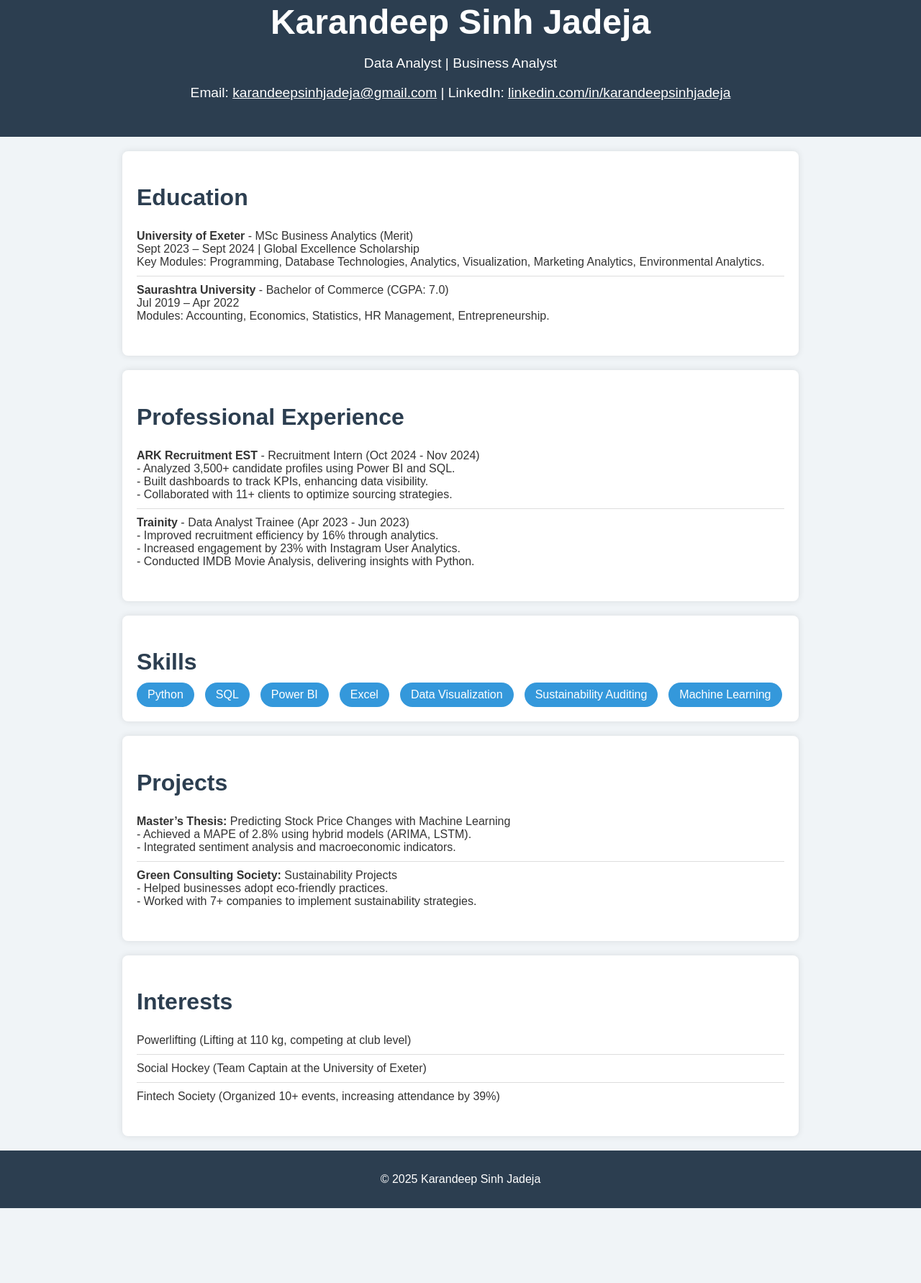
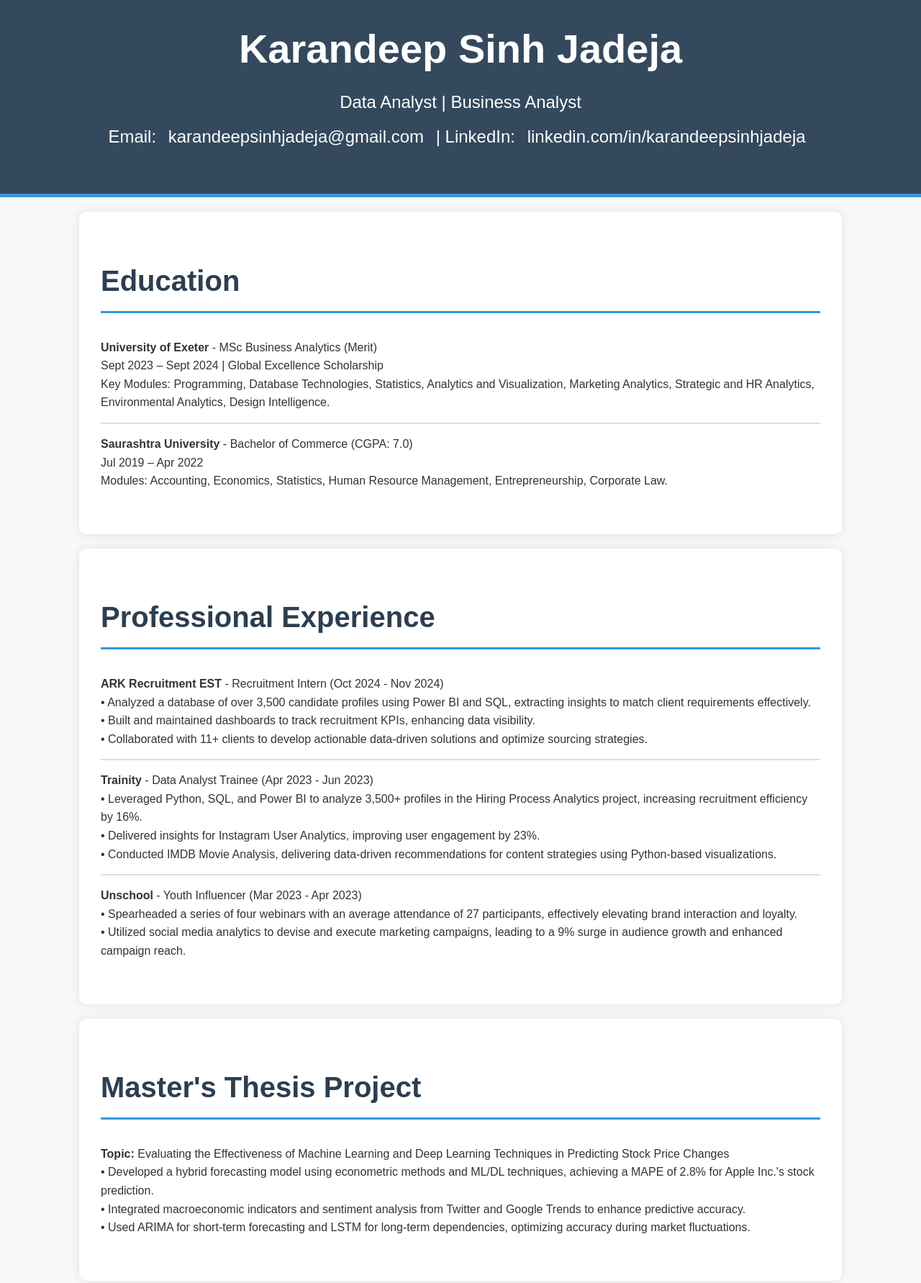
Before and after one commit to KDJadeja0/KDJadeja0.github.io, a plain HTML site: page index.html in a window 1280 px wide. Shown: the part 27-1809 px from the top of the page at 72% size. Before the commit the page ends 1705 px from the top, so only its background shows below. Drawn offline with Linux system fonts and the light colour scheme.

Commit message:
index.html

```diff
--- a/index.html
+++ b/index.html
@@ -5,44 +5,65 @@
     <meta name="viewport" content="width=device-width, initial-scale=1.0">
     <title>Karandeep Sinh Jadeja - Resume</title>
     <style>
-        /* Body and General Styles */
+        /* General Styles */
         body {
             font-family: 'Arial', sans-serif;
             margin: 0;
             padding: 0;
-            background-color: #f0f4f7;
+            background-color: #f8f9fa;
             color: #333;
+            line-height: 1.6;
         }
 
         header {
-            background-color: #2c3e50;
+            background-color: #34495e;
             color: white;
-            padding: 30px;
+            padding: 50px;
             text-align: center;
+            border-bottom: 5px solid #3498db;
         }
 
         header h1 {
-            font-size: 3rem;
+            font-size: 3.5rem;
             margin: 0;
         }
 
         header p {
-            font-size: 1.2rem;
+            font-size: 1.5rem;
+            margin: 10px 0;
         }
 
+        .contact-links a {
+            color: white;
+            text-decoration: none;
+            margin: 0 10px;
+        }
+
+        .contact-links a:hover {
+            text-decoration: underline;
+        }
+
+        /* Section Styling */
         section {
-            max-width: 900px;
+            max-width: 1000px;
             margin: 20px auto;
             background-color: white;
-            border-radius: 8px;
-            padding: 20px;
-            box-shadow: 0 0 10px rgba(0, 0, 0, 0.1);
+            border-radius: 10px;
+            padding: 30px;
+            box-shadow: 0 0 15px rgba(0, 0, 0, 0.1);
+            transition: all 0.3s ease-in-out;
+        }
+
+        section:hover {
+            transform: translateY(-5px);
         }
 
         h2 {
             color: #2c3e50;
-            font-size: 2rem;
-            margin-bottom: 10px;
+            font-size: 2.5rem;
+            margin-bottom: 20px;
+            border-bottom: 3px solid #3498db;
+            padding-bottom: 10px;
         }
 
         ul {
@@ -51,8 +72,8 @@
         }
 
         ul li {
-            padding: 10px 0;
-            border-bottom: 1px solid #ddd;
+            padding: 15px 0;
+            border-bottom: 2px solid #ddd;
         }
 
         ul li:last-child {
@@ -68,18 +89,57 @@
         .skill-item {
             background-color: #3498db;
             color: white;
-            padding: 8px 15px;
-            border-radius: 20px;
-            font-size: 1rem;
+            padding: 10px 20px;
+            border-radius: 25px;
+            font-size: 1.1rem;
+            transition: background-color 0.3s ease;
+        }
+
+        .skill-item:hover {
+            background-color: #2980b9;
+        }
+
+        .quote {
+            background-color: #3498db;
+            color: white;
+            padding: 30px;
+            margin: 30px 0;
+            text-align: center;
+            font-size: 1.3rem;
+            border-radius: 10px;
+            box-shadow: 0 5px 15px rgba(0, 0, 0, 0.1);
+        }
+
+        .image-container {
+            display: flex;
+            justify-content: space-around;
+            gap: 20px;
+            margin-top: 30px;
+        }
+
+        .image-container img {
+            width: 45%;
+            border-radius: 10px;
+            box-shadow: 0 5px 15px rgba(0, 0, 0, 0.1);
+            transition: transform 0.3s ease;
+        }
+
+        .image-container img:hover {
+            transform: scale(1.05);
         }
 
         footer {
             text-align: center;
-            padding: 15px;
-            background-color: #2c3e50;
+            padding: 20px;
+            background-color: #34495e;
             color: white;
-            margin-top: 20px;
+            margin-top: 40px;
         }
+
+        footer p {
+            font-size: 1rem;
+        }
+
     </style>
 </head>
 <body>
@@ -87,7 +147,10 @@
 <header>
     <h1>Karandeep Sinh Jadeja</h1>
     <p>Data Analyst | Business Analyst</p>
-    <p>Email: <a href="mailto:karandeepsinhjadeja@gmail.com" style="color:white;">karandeepsinhjadeja@gmail.com</a> | LinkedIn: <a href="http://www.linkedin.com/in/karandeepsinhjadeja" target="_blank" style="color:white;">linkedin.com/in/karandeepsinhjadeja</a></p>
+    <div class="contact-links">
+        <p>Email: <a href="mailto:karandeepsinhjadeja@gmail.com">karandeepsinhjadeja@gmail.com</a> |
+        LinkedIn: <a href="http://www.linkedin.com/in/karandeepsinhjadeja" target="_blank">linkedin.com/in/karandeepsinhjadeja</a></p>
+    </div>
 </header>
 
 <section>
@@ -96,12 +159,12 @@
         <li>
             <strong>University of Exeter</strong> - MSc Business Analytics (Merit) <br>
             Sept 2023 – Sept 2024 | Global Excellence Scholarship<br>
-            Key Modules: Programming, Database Technologies, Analytics, Visualization, Marketing Analytics, Environmental Analytics.
+            Key Modules: Programming, Database Technologies, Statistics, Analytics and Visualization, Marketing Analytics, Strategic and HR Analytics, Environmental Analytics, Design Intelligence.
         </li>
         <li>
             <strong>Saurashtra University</strong> - Bachelor of Commerce (CGPA: 7.0) <br>
             Jul 2019 – Apr 2022 <br>
-            Modules: Accounting, Economics, Statistics, HR Management, Entrepreneurship.
+            Modules: Accounting, Economics, Statistics, Human Resource Management, Entrepreneurship, Corporate Law.
         </li>
     </ul>
 </section>
@@ -111,15 +174,32 @@
     <ul>
         <li>
             <strong>ARK Recruitment EST</strong> - Recruitment Intern (Oct 2024 - Nov 2024) <br>
-            - Analyzed 3,500+ candidate profiles using Power BI and SQL. <br>
-            - Built dashboards to track KPIs, enhancing data visibility. <br>
-            - Collaborated with 11+ clients to optimize sourcing strategies.
+            • Analyzed a database of over 3,500 candidate profiles using Power BI and SQL, extracting insights to match client requirements effectively. <br>
+            • Built and maintained dashboards to track recruitment KPIs, enhancing data visibility. <br>
+            • Collaborated with 11+ clients to develop actionable data-driven solutions and optimize sourcing strategies.
         </li>
         <li>
             <strong>Trainity</strong> - Data Analyst Trainee (Apr 2023 - Jun 2023) <br>
-            - Improved recruitment efficiency by 16% through analytics. <br>
-            - Increased engagement by 23% with Instagram User Analytics. <br>
-            - Conducted IMDB Movie Analysis, delivering insights with Python.
+            • Leveraged Python, SQL, and Power BI to analyze 3,500+ profiles in the Hiring Process Analytics project, increasing recruitment efficiency by 16%. <br>
+            • Delivered insights for Instagram User Analytics, improving user engagement by 23%. <br>
+            • Conducted IMDB Movie Analysis, delivering data-driven recommendations for content strategies using Python-based visualizations.
+        </li>
+        <li>
+            <strong>Unschool</strong> - Youth Influencer (Mar 2023 - Apr 2023) <br>
+            • Spearheaded a series of four webinars with an average attendance of 27 participants, effectively elevating brand interaction and loyalty. <br>
+            • Utilized social media analytics to devise and execute marketing campaigns, leading to a 9% surge in audience growth and enhanced campaign reach.
+        </li>
+    </ul>
+</section>
+
+<section>
+    <h2>Master's Thesis Project</h2>
+    <ul>
+        <li>
+            <strong>Topic:</strong> Evaluating the Effectiveness of Machine Learning and Deep Learning Techniques in Predicting Stock Price Changes <br>
+            • Developed a hybrid forecasting model using econometric methods and ML/DL techniques, achieving a MAPE of 2.8% for Apple Inc.'s stock prediction. <br>
+            • Integrated macroeconomic indicators and sentiment analysis from Twitter and Google Trends to enhance predictive accuracy. <br>
+            • Used ARIMA for short-term forecasting and LSTM for long-term dependencies, optimizing accuracy during market fluctuations.
         </li>
     </ul>
 </section>
@@ -137,20 +217,8 @@
     </div>
 </section>
 
-<section>
-    <h2>Projects</h2>
-    <ul>
-        <li>
-            <strong>Master’s Thesis:</strong> Predicting Stock Price Changes with Machine Learning<br>
-            - Achieved a MAPE of 2.8% using hybrid models (ARIMA, LSTM).<br>
-            - Integrated sentiment analysis and macroeconomic indicators.<br>
-        </li>
-        <li>
-            <strong>Green Consulting Society:</strong> Sustainability Projects<br>
-            - Helped businesses adopt eco-friendly practices.<br>
-            - Worked with 7+ companies to implement sustainability strategies.
-        </li>
-    </ul>
+<section class="quote">
+    <p>"The best way to predict the future is to create it." – Abraham Lincoln</p>
 </section>
 
 <section>
@@ -159,7 +227,13 @@
         <li>Powerlifting (Lifting at 110 kg, competing at club level)</li>
         <li>Social Hockey (Team Captain at the University of Exeter)</li>
         <li>Fintech Society (Organized 10+ events, increasing attendance by 39%)</li>
+        <li>Green Consulting (Promoting sustainability and eco-friendly business solutions)</li>
     </ul>
+</section>
+
+<section class="image-container">
+    <img src="https://via.placeholder.com/450x250.png?text=Professional+Image" alt="Professional Image">
+    <img src="https://via.placeholder.com/450x250.png?text=Skills+Image" alt="Skills Image">
 </section>
 
 <footer>
```
